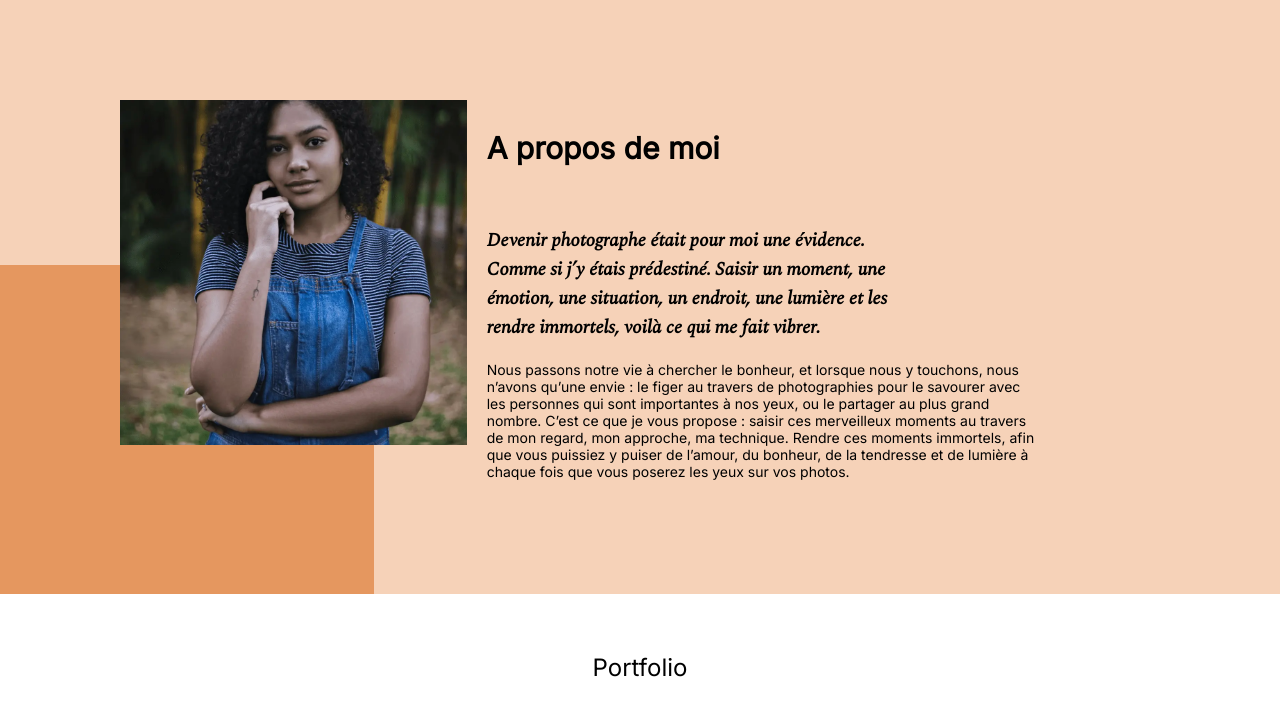
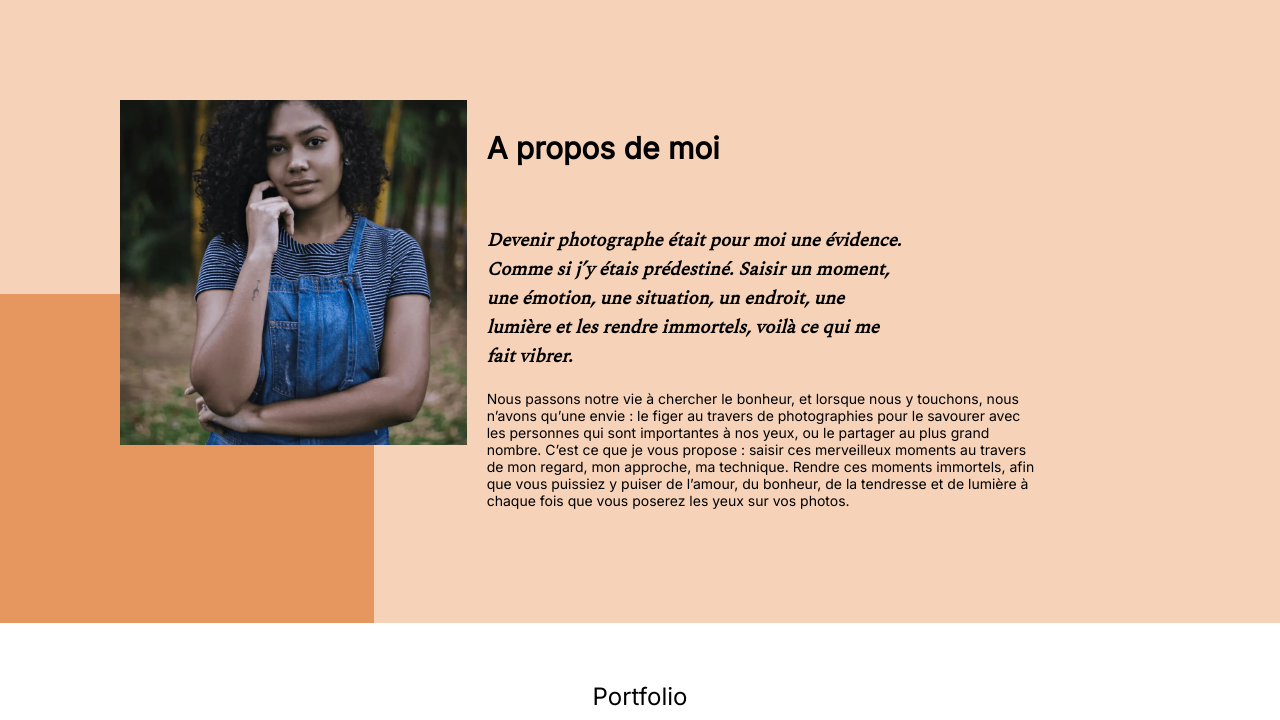
Before and after one commit to Hai-rou/Projet_8-Nina_Carducci, a plain HTML site: page index.html in a window 1280 px wide. Shown: the part 626-1346 px from the top of the page. Drawn offline with nearby package versions, Linux system fonts and the light colour scheme.

Commit message:
delete CDN Google

```diff
--- a/assets/style.css
+++ b/assets/style.css
@@ -1,3 +1,20 @@
+/* inter-regular - latin */
+@font-face {
+  font-display: swap; /* Check https://developer.mozilla.org/en-US/docs/Web/CSS/@font-face/font-display for other options. */
+  font-family: 'Inter';
+  font-style: normal;
+  font-weight: 400;
+  src: url('../assets/fonts/inter/inter-v18-latin-regular.woff2') format('woff2'); /* Chrome 36+, Opera 23+, Firefox 39+, Safari 12+, iOS 10+ */
+}
+/* spectral-regular - latin */
+@font-face {
+  font-display: swap; /* Check https://developer.mozilla.org/en-US/docs/Web/CSS/@font-face/font-display for other options. */
+  font-family: 'Spectral';
+  font-style: normal;
+  font-weight: 400;
+  src: url('../assets/fonts/spectral/spectral-v14-latin-regular.woff2') format('woff2'); /* Chrome 36+, Opera 23+, Firefox 39+, Safari 12+, iOS 10+ */
+}
+
 body {
 	max-width: 1920px;
 	margin: auto;
--- a/index.html
+++ b/index.html
@@ -16,7 +16,7 @@
 
 
 
-		<link href="https://fonts.googleapis.com/css2?family=Inter&family=Spectral:ital,wght@0,400;1,300;1,400;1,800&display=swap" rel="stylesheet">
+		<link href="https://fonts.googleapis.com/css2?family=Inter&family=Spectral&display=swap" rel="stylesheet">
 		<meta charset="UTF-8">
 		<title>Nina Carducci photographie la lumière, la vie et l’instant</title>
 		<meta name="description" content="Offrez à vos souvenirs la lumière qu’ils méritent. Photographe de mariages, portraits et événements, avec une touche artistique et l’œil pour saisir l’émotion juste.">
```
Also changed, not shown: assets/fonts/inter/inter-v18-latin-regular.woff2 (added), assets/fonts/spectral/spectral-v14-latin-regular.woff2 (added).
